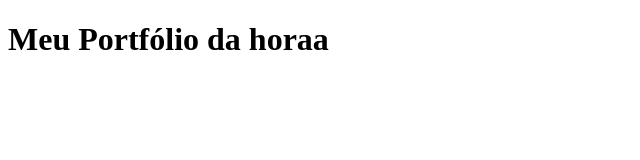
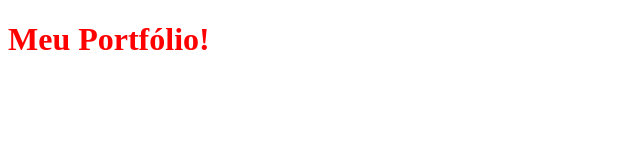
Before and after one commit to AlbaGomesG/Portifolio.01, a plain HTML site: page index.html in a window 1280 px wide. Shown: the whole page, without its empty margins (0-640 px from the left). Drawn offline with Linux system fonts and the light colour scheme.

Commit message:
feat: criação do arquivo styles.css

```diff
--- /dev/null
+++ b/assets/styles.css
@@ -0,0 +1,3 @@
+h1 {
+    color: red;
+}
--- a/index.html
+++ b/index.html
@@ -2,12 +2,11 @@
 <html lang="pt-BR">
 <head>
     <meta charset="UTF-8">
-    <meta name="viewpoint" content="width=device-widht, initial-scale=1.0" />
-
+    <meta name="viewport" content="width=device-width, initial-scale=1.0">
+    <link rel="stylesheet" href="assets/styles.css">
     <title>Meu Portfólio</title>
 </head>
-
 <body>
-    <h1>Meu Portfólio da horaa</h1>
+    <h1>Meu Portfólio!</h1>
 </body>
 </html>
```
